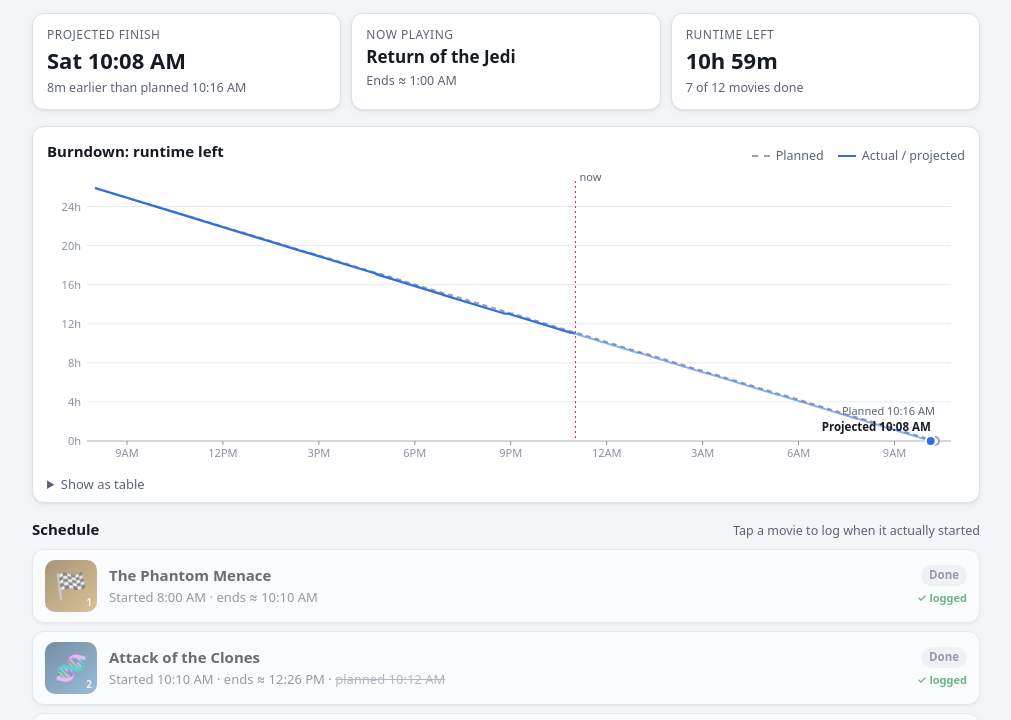
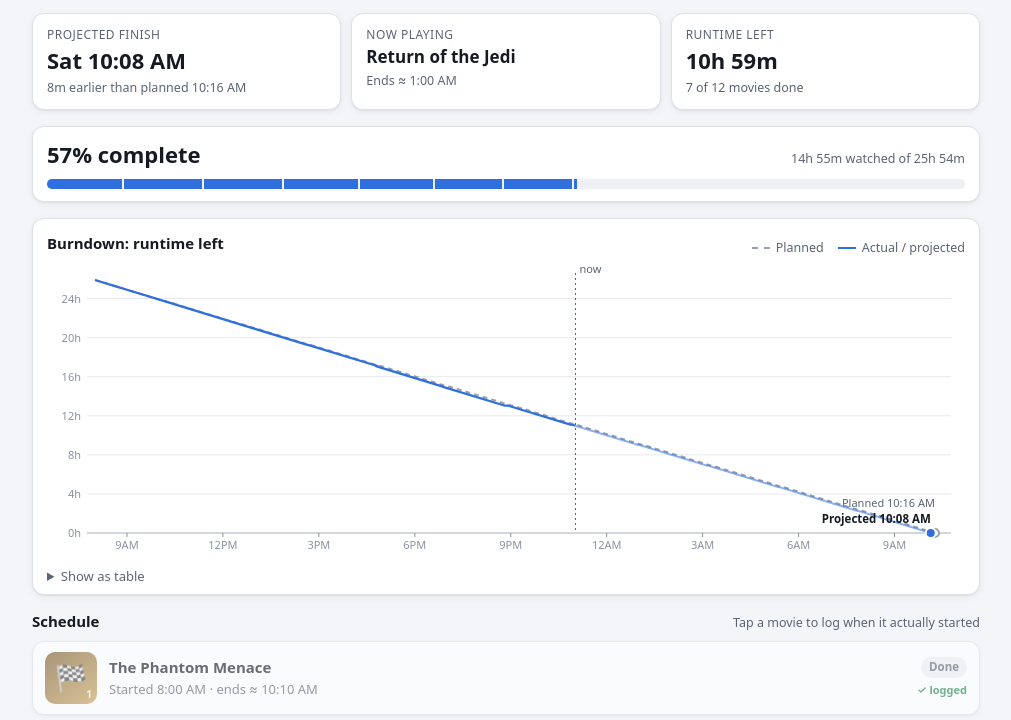
Before and after one commit to PeytonDL/StarwarsMarathonTracker, a plain HTML site: page index.html in a window 1280 px wide. Shown: the part 76-796 px from the top of the page, without its empty margins (134-1145 px from the left). Drawn offline with Linux system fonts and the light colour scheme.

Commit message:
Add percent-complete progress bar
Co-Authored-By: Claude Opus 5.5 <noreply@anthropic.com>
Claude-Session: https://claude.ai/code/session_01QyrUjbA1JcWdKzsQ1bP4rH

```diff
--- a/index.html
+++ b/index.html
@@ -130,6 +130,13 @@ input[type=time] { font-size: 20px; font-variant-numeric: tabular-nums; }
 .btn:disabled { opacity: .5; cursor: default; }
 .msg { font-size: 13px; margin-top: 10px; min-height: 1em; }
 .msg.err { color: var(--late); } .msg.ok { color: var(--good); }
+.progress-card { padding: 12px 14px; margin-bottom: 16px; }
+.progress-top { display: flex; justify-content: space-between; align-items: baseline; gap: 8px; flex-wrap: wrap; }
+.progress-top .pct { font-size: 22px; font-weight: 650; font-variant-numeric: tabular-nums; }
+.progress-top .note { font-size: 12.5px; color: var(--muted); }
+.bar { height: 10px; border-radius: 999px; background: var(--surface-2); margin-top: 8px; display: flex; gap: 2px; overflow: hidden; }
+.bar i { display: block; height: 100%; background: var(--surface-2); position: relative; }
+.bar i b { position: absolute; inset: 0 auto 0 0; background: var(--accent); }
 footer { margin-top: 20px; font-size: 12px; color: var(--faint); text-align: center; }
 details.table { margin-top: 6px; font-size: 13px; }
 details.table summary { cursor: pointer; color: var(--muted); }
@@ -149,6 +156,8 @@ details.table td, details.table th { padding: 4px 6px; border-bottom: 1px solid
   </header>
 
   <section class="stats" id="stats"></section>
+
+  <section class="card progress-card" id="progress"></section>
 
   <section class="card chart-card">
     <div class="chart-head">
@@ -371,6 +380,15 @@ function render() {
     <div class="stat"><div class="label">Runtime left</div><div class="value">${dur(remaining / MIN)}</div>
       <div class="note">${P.filter(m => m.pEnd <= now).length} of 12 movies done</div></div>`;
 
+  // progress
+  const watched = TOTAL - remaining, pct = watched / TOTAL * 100;
+  document.getElementById("progress").innerHTML = `
+    <div class="progress-top"><span class="pct">${pct < 10 ? pct.toFixed(1) : Math.floor(pct)}% complete</span>
+      <span class="note">${dur(watched / MIN)} watched of ${dur(TOTAL / MIN)}</span></div>
+    <div class="bar" role="progressbar" aria-valuemin="0" aria-valuemax="100" aria-valuenow="${pct.toFixed(0)}" aria-label="Marathon progress">${
+      P.map(m => { const f = Math.max(0, Math.min(1, (now - m.pStart) / m.dur)); return `<i style="flex:${m.dur}" title="${esc(m.title)}"><b style="width:${(f * 100).toFixed(1)}%"></b></i>`; }).join("")
+    }</div>`;
+
   // list
   document.getElementById("list").innerHTML = P.map(m => {
     const done = m.pEnd <= now && (m.kind === "actual" || m.i < (playingIdx >= 0 ? playingIdx : 99));
```
